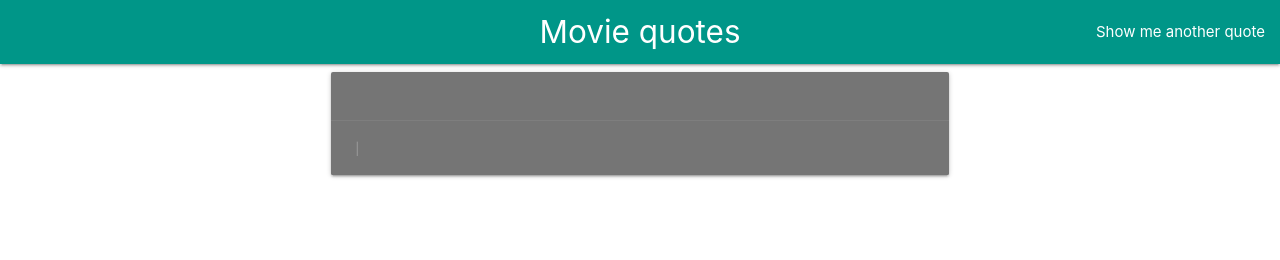
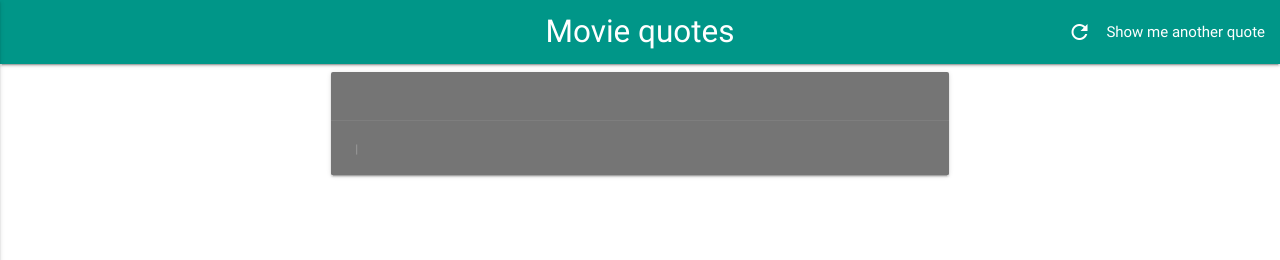
Before and after one commit to sergiowalls/curs-mean, a website: page public/index.html in a window 1280 px wide. Shown: the top 260 px of the page. Drawn offline with nearby package versions, Linux system fonts and the light colour scheme; no server answers.

Commit message:
Add responsive navbar

```diff
--- a/public/index.html
+++ b/public/index.html
@@ -4,17 +4,24 @@
     <meta charset="UTF-8">
     <title>Movie quotes</title>
     <script src="https://ajax.googleapis.com/ajax/libs/jquery/3.2.1/jquery.min.js"></script>
+    <script src="https://cdnjs.cloudflare.com/ajax/libs/materialize/0.99.0/js/materialize.min.js"></script>
     <link rel="stylesheet" href="https://cdnjs.cloudflare.com/ajax/libs/materialize/0.99.0/css/materialize.min.css">
+    <link href="https://fonts.googleapis.com/icon?family=Material+Icons" rel="stylesheet">
     <link rel="stylesheet" href="style.css">
 <body>
 <nav>
     <div class="nav-wrapper teal">
         <label class="brand-logo center">Movie quotes</label>
-        <ul id="nav-mobile" class="right hide-on-med-and-down">
-            <li><a onclick="showQuote()">Show me another quote</a></li>
+        <a href="#" data-activates="nav-mobile" class="button-collapse"><i class="material-icons">menu</i></a>
+        <ul class="right hide-on-med-and-down">
+            <li><a onclick="showQuote()"><i class="material-icons left">refresh</i>Show me another quote</a></li>
+        </ul>
+        <ul id="nav-mobile" class="side-nav">
+            <li><a onclick="showQuote()"><i class="material-icons left">refresh</i>Show me another quote</a></li>
         </ul>
     </div>
 </nav>
+
 <div class="row">
     <div class="col s6 offset-s3">
         <div class="card grey darken-1">
@@ -33,6 +40,7 @@
 
 <script language="JavaScript">
     $(document).ready(function () {
+        $(".button-collapse").sideNav();
         showQuote();
     });
     function showQuote() {
```
